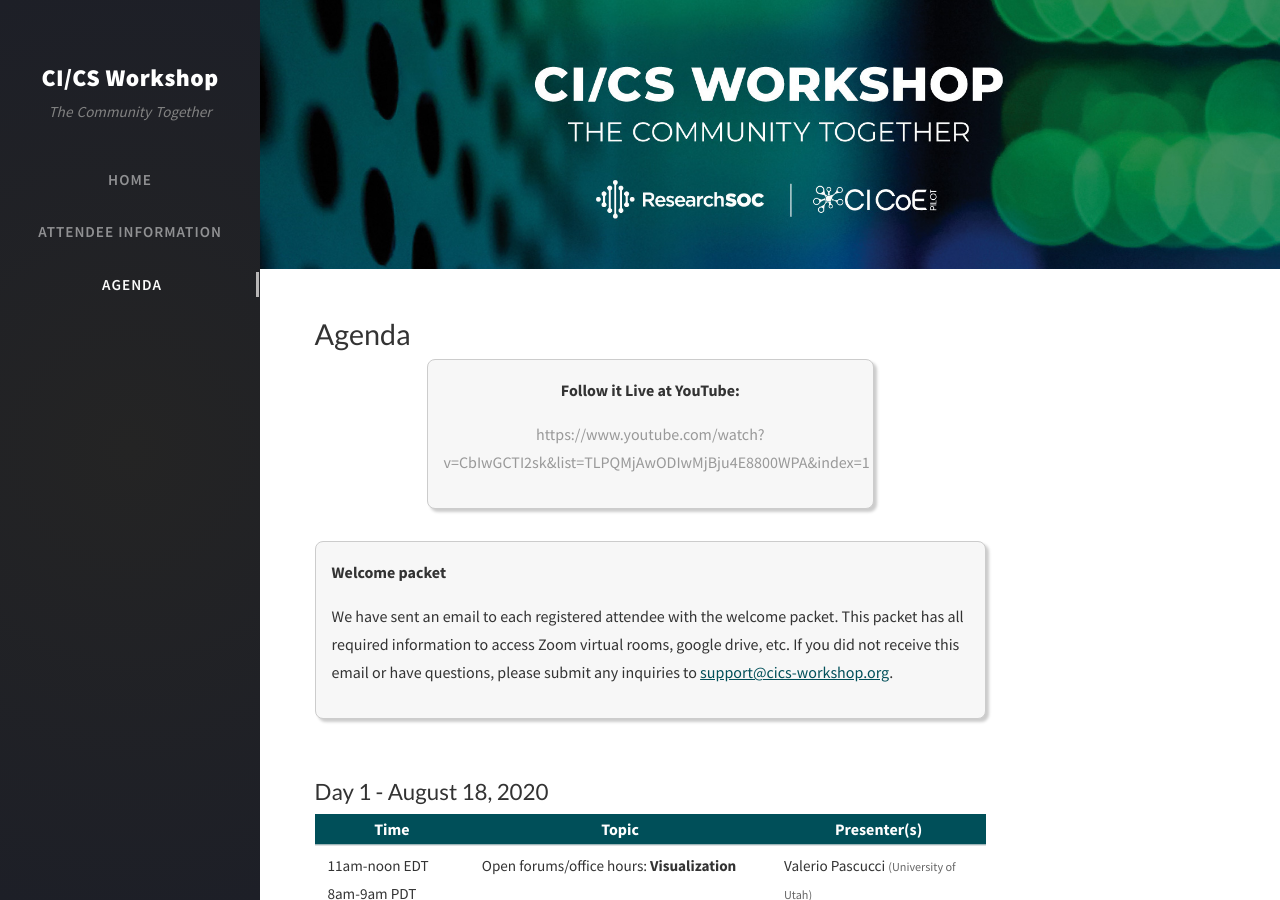
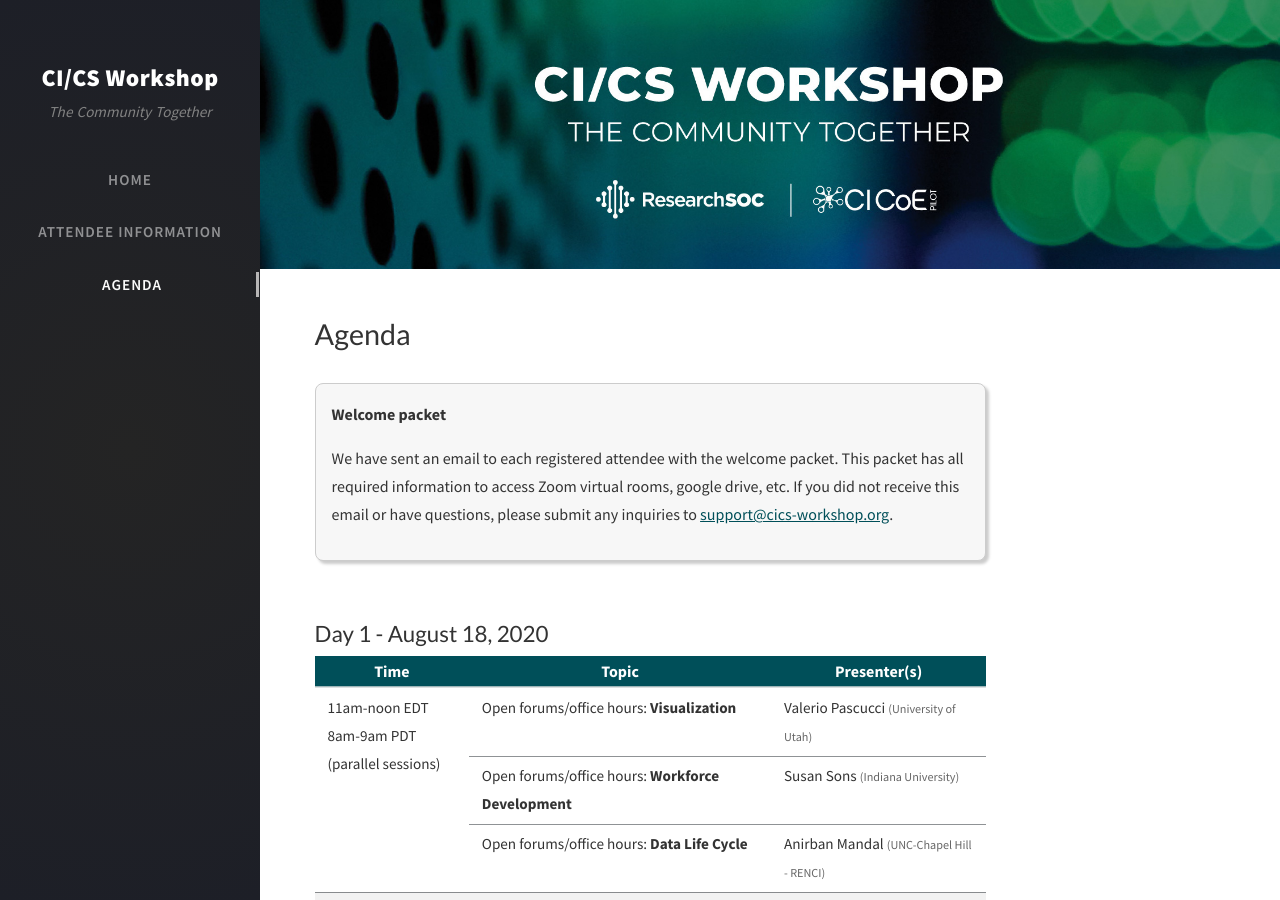
Before and after one commit to cics-workshop/cics-workshop.github.io, a Jekyll site: the page built from agenda.html, in a window 1280 px wide and 900 px high. Built offline with Jekyll 4.4.1, drawn with Linux system fonts in a browser that asks for light colours; nearby versions of some CDN libraries; comment, search, counter and statistics services are not loaded.

Commit message:
removing youtube links

```diff
--- a/agenda.html
+++ b/agenda.html
@@ -5,17 +5,6 @@ permalink: /agenda/
 ---
 
 <h1>{{page.title}}</h1>
-
-<div class="col-12 col-lg-8 col-xl-8"
-     style=" margin: auto; text-align: center; background-color: #f7f7f7; border: 1px solid #ccc; padding: 1em; border-radius: 0.5em; box-shadow: #ccc 3px 3px 3px">
-    <p><strong>Follow it Live at YouTube:</strong></p>
-
-    <p>
-        <a href="https://www.youtube.com/watch?v=CbIwGCTI2sk&list=TLPQMjAwODIwMjBju4E8800WPA&index=1" target="_blank" style="color: #999">
-            https://www.youtube.com/watch?v=CbIwGCTI2sk&list=TLPQMjAwODIwMjBju4E8800WPA&index=1
-        </a>
-    </p>
-</div>
 
 <div class="col-12 col-lg-12 col-xl-12"
      style="margin: auto; margin-top: 2em; text-align: left; background-color: #f7f7f7; border: 1px solid #ccc; padding: 1em; border-radius: 0.5em; box-shadow: #ccc 3px 3px 3px">
```
Also changed, not shown: _layouts/home.html (+0 -11 lines).
